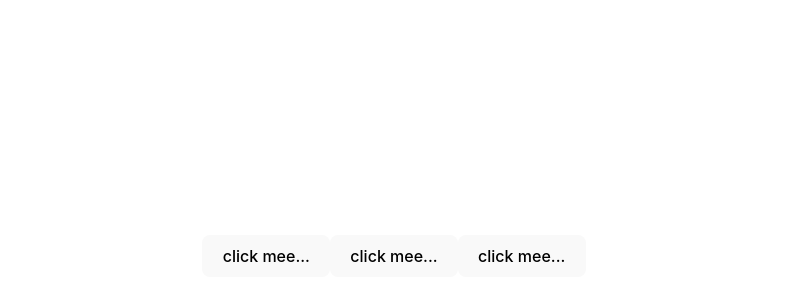
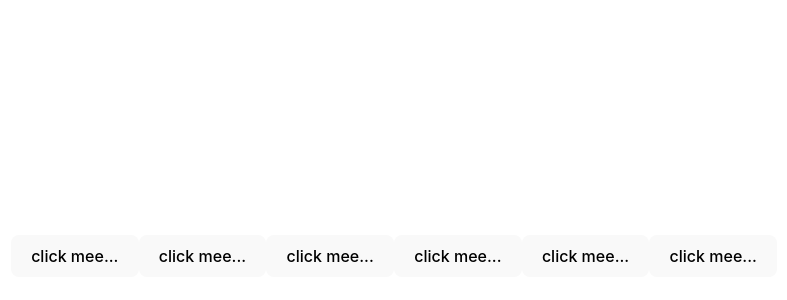
Before and after one commit to pesala-x/React-crash-course, a React (Vite) app: page / in a window 1280 px wide. Shown: the part 144-444 px from the top of the page, without its empty margins (246-1033 px from the left). Built offline with nearby package versions, Linux system fonts and the light colour scheme.

Commit message:
make two ButtonComponents in single file with default function and normal form

```diff
--- a/src/App.tsx
+++ b/src/App.tsx
@@ -1,11 +1,12 @@
 import './App.css'
-import {ButtonComponent} from "./assets/component/ButtonComponent.tsx";
+import ButtonComponent, {SmallButtonComponent} from "./assets/component/ButtonComponent.tsx";
 
 function App() {
 
   return (
       <>
           <ButtonComponent/>
+          <SmallButtonComponent/>
       </>
   )
 }
--- a/src/assets/component/ButtonComponent.tsx
+++ b/src/assets/component/ButtonComponent.tsx
@@ -1,4 +1,4 @@
-export function ButtonComponent() {
+export default function ButtonComponent() {
     return (
         <>
             <button>click mee...</button>
@@ -7,3 +7,13 @@ export function ButtonComponent() {
         </>
     );
 }
+
+export function SmallButtonComponent() {
+    return (
+        <>
+            <button>click mee...</button>
+            <button>click mee...</button>
+            <button>click mee...</button>
+        </>
+    );
+}
```
